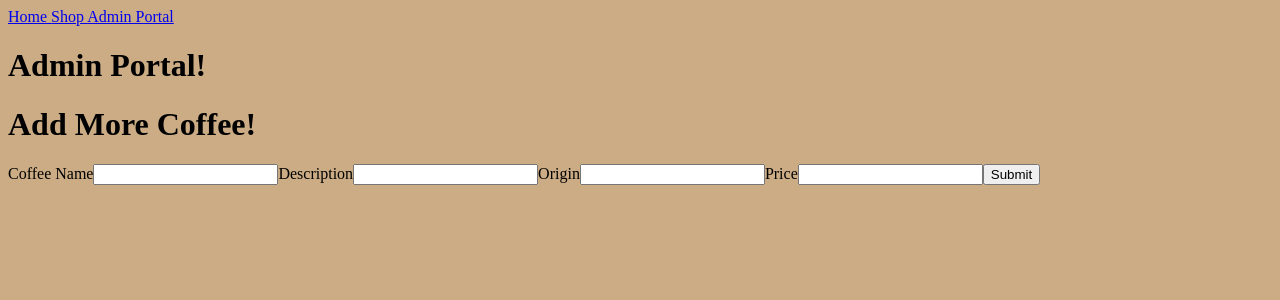
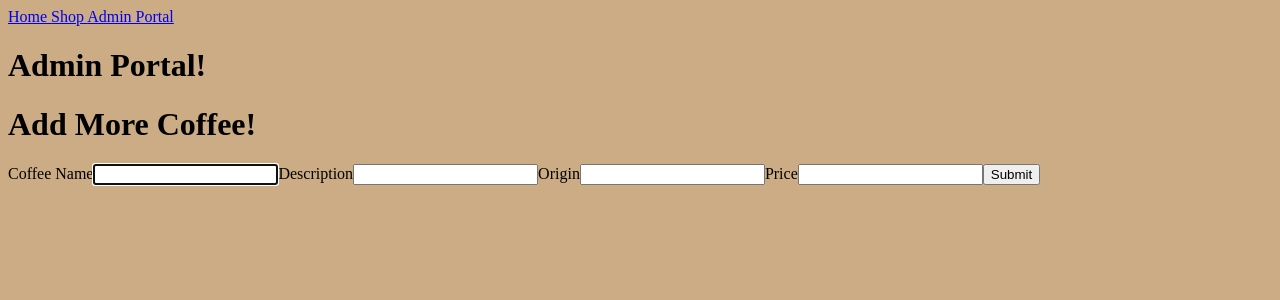
Before and after one commit to se-christopher-perez/building-a-react-based-personal-project-showcase-app, a React (Vite) app in the folder coffee-r-us/: page /admin-portal in a window 1280 px wide. Shown: the top 300 px of the page. Built offline with nearby package versions, Linux system fonts and the light colour scheme; data requests are answered from the project's data file.

Commit message:
Added useRef on page load on coffee form

```diff
--- a/coffee-r-us/src/components/CoffeeForm.jsx
+++ b/coffee-r-us/src/components/CoffeeForm.jsx
@@ -1,9 +1,17 @@
-import React, { useState } from 'react'
+import React, { useState, useEffect, useRef } from 'react'
 import { useOutletContext } from 'react-router-dom'
 
 function CoffeeForm() {
 
     const { coffees, setCoffees } = useOutletContext()
+
+    const inputRef = useRef(null)
+
+    useEffect(() => {
+
+        inputRef.current.focus()
+
+    }, [])
 
     const [newCoffee, setNewCoffee] = useState({
 
@@ -14,7 +22,7 @@ function CoffeeForm() {
 
     })
 
-    function handleSubmit(e){
+    function handleSubmit(e) {
 
         e.preventDefault()
 
@@ -22,12 +30,12 @@ function CoffeeForm() {
 
         fetch("http://localhost:8000/coffee", {
             method: "POST",
-            headers: {"Content-Type": "application/json"},
+            headers: { "Content-Type": "application/json" },
             body: JSON.stringify(newCoffee)
         })
             .then(r => {
 
-            if(!r.ok){ throw new Error("Issue with POST")}
+                if (!r.ok) { throw new Error("Issue with POST") }
 
                 return r.json()
 
@@ -50,16 +58,16 @@ function CoffeeForm() {
                 <form className='form-container' onSubmit={handleSubmit}>
 
                     <label htmlFor='name-input' >Coffee Name</label>
-                    <input id='name-input' type="text" value={newCoffee.name} onChange={(e) => setNewCoffee((prevCoffee) => ({...prevCoffee, name: e.target.value}))} />
+                    <input id='name-input' ref={inputRef} type="text" value={newCoffee.name} onChange={(e) => setNewCoffee((prevCoffee) => ({ ...prevCoffee, name: e.target.value }))} />
 
                     <label htmlFor='description-input' >Description</label>
-                    <input id='description-input' type="text" value={newCoffee.description} onChange={(e) => setNewCoffee((prevCoffee) => ({...prevCoffee, description: e.target.value}))} />
+                    <input id='description-input' type="text" value={newCoffee.description} onChange={(e) => setNewCoffee((prevCoffee) => ({ ...prevCoffee, description: e.target.value }))} />
 
                     <label htmlFor='origin-input' >Origin</label>
-                    <input id='origin-input' type="text" value={newCoffee.origin} onChange={(e) => setNewCoffee((prevCoffee) => ({...prevCoffee, origin: e.target.value}))} />
+                    <input id='origin-input' type="text" value={newCoffee.origin} onChange={(e) => setNewCoffee((prevCoffee) => ({ ...prevCoffee, origin: e.target.value }))} />
 
                     <label htmlFor='price-input' >Price</label>
-                    <input id='price-input' type="text" value={newCoffee.price} onChange={(e) => setNewCoffee((prevCoffee) => ({...prevCoffee, price: e.target.value}))} />
+                    <input id='price-input' type="text" value={newCoffee.price} onChange={(e) => setNewCoffee((prevCoffee) => ({ ...prevCoffee, price: e.target.value }))} />
 
                     <input type="submit" />
 
```
Lines whose indentation alone changed are shown as unchanged.
